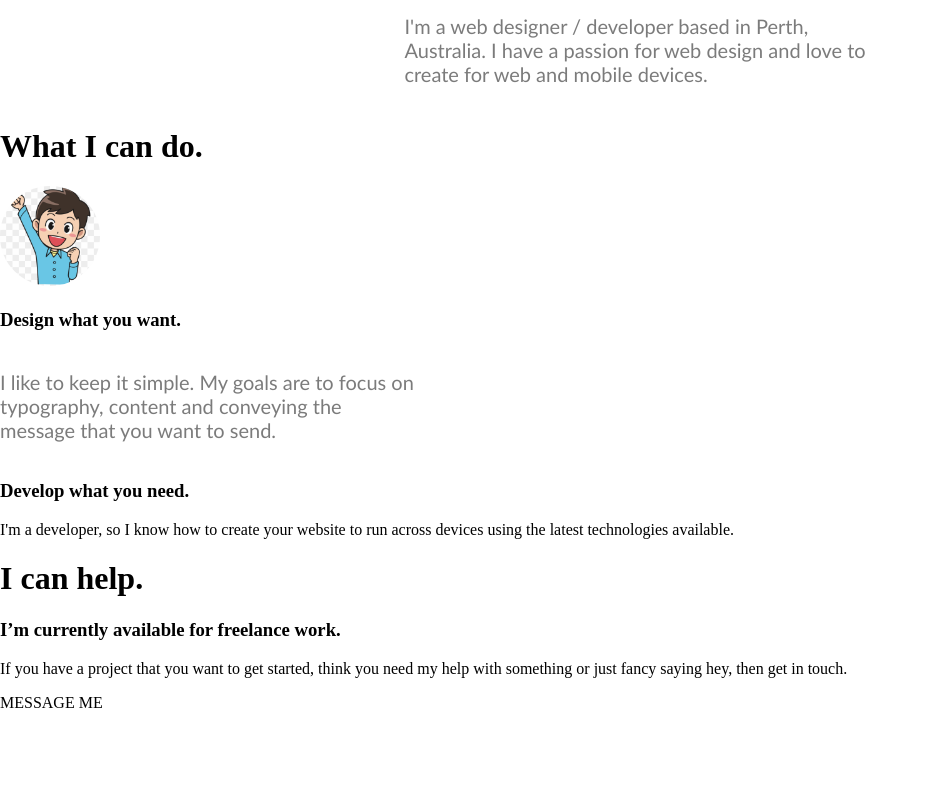
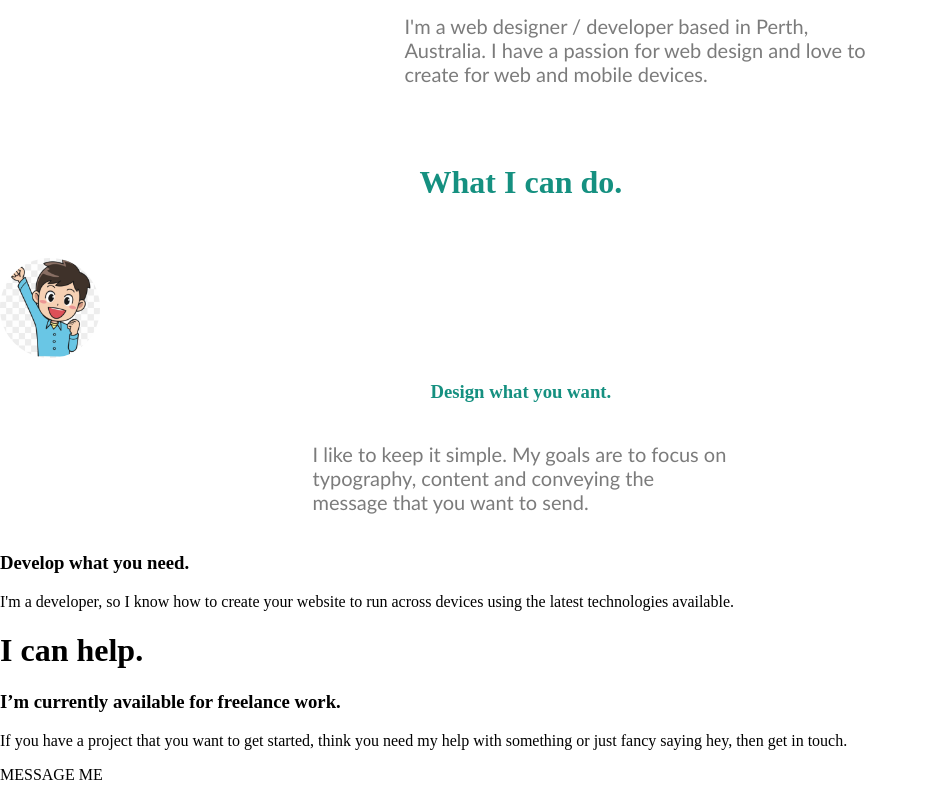
Before and after one commit to CJ71285/Portfolio-v2, a plain HTML site: page index.html in a window 1280 px wide. Shown: the part 1157-1957 px from the top of the page, without its empty margins (0-928 px from the left). Before the commit the page ends 1885 px from the top, so only its background shows below. Drawn offline with Linux system fonts and the light colour scheme.

Commit message:
Update index.html

```diff
--- a/index.html
+++ b/index.html
@@ -56,25 +56,33 @@
         </p>
       </div>
     </div>
+    <br />
+    <br />
 
     <div class="cando-box">
       <div>
-        <div class="cando-section">
-          <h1>What I can do.</h1>
-        </div>
+        <h1 class="whaticando">What I can do.</h1>
+
+        <br />
+        <br />
 
         <div>
-          <img class="cando-image" src="./images/cando.png" alt="" />
+          <div class="imagedescription">
+            <div class="cando-section">
+              <img class="cando-image" src="./images/cando.png" alt="" />
+            </div>
+          </div>
+          <div>
+            <h3 class="designwyw">Design what you want.</h3></div>
+
+            <div class="design-para">
+              <p class="paragraph2">
+                I like to keep it simple. My goals are to focus on typography,
+                content and conveying the message that you want to send.
+              </p>
+            </div>
+          </div>
         </div>
-
-        <div class="design">
-          <h3>Design what you want.</h3>
-        </div>
-
-        <p class="paragraph2">
-          I like to keep it simple. My goals are to focus on typography, content
-          and conveying the message that you want to send.
-        </p>
       </div>
     </div>
 
```
